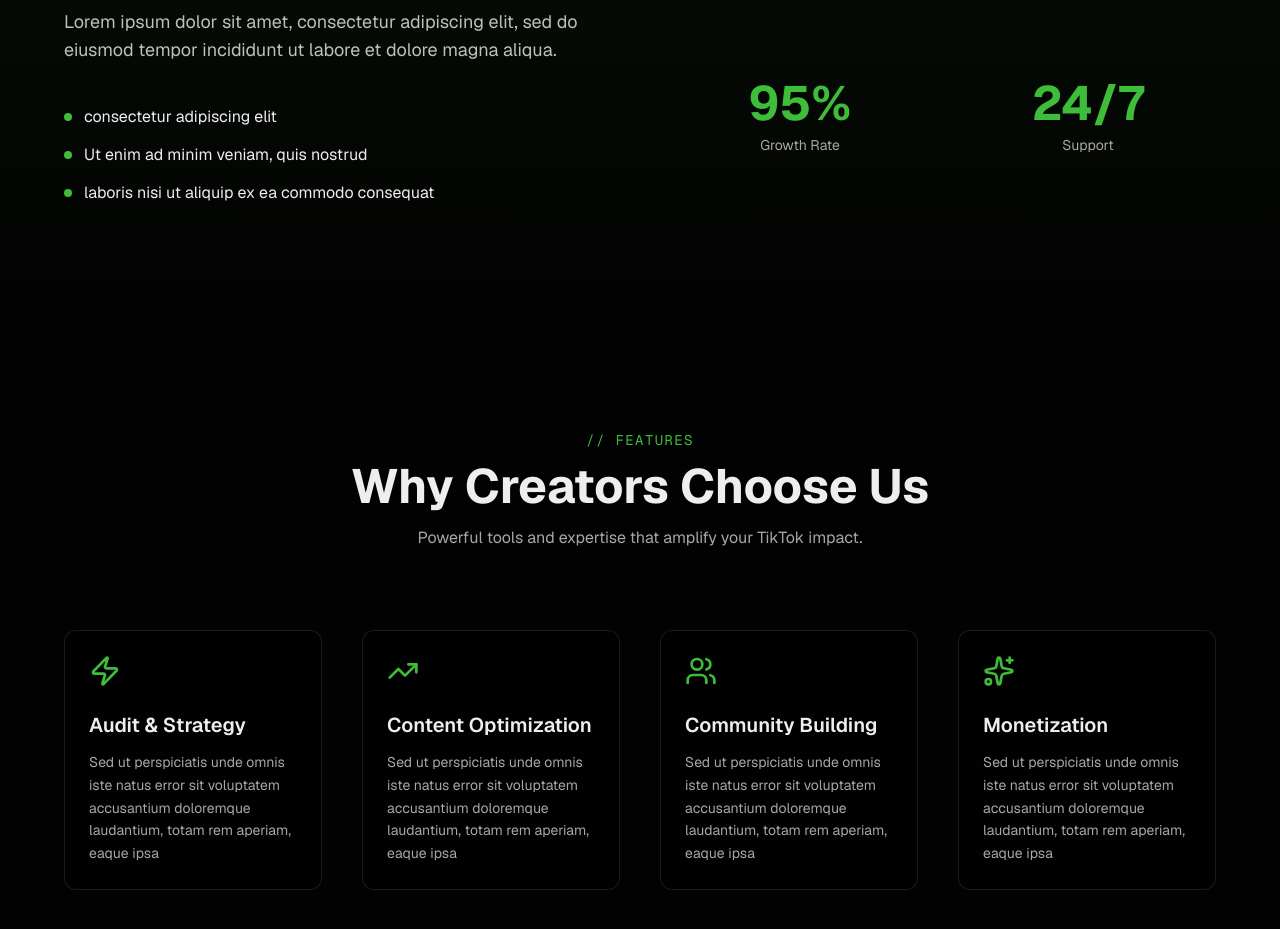
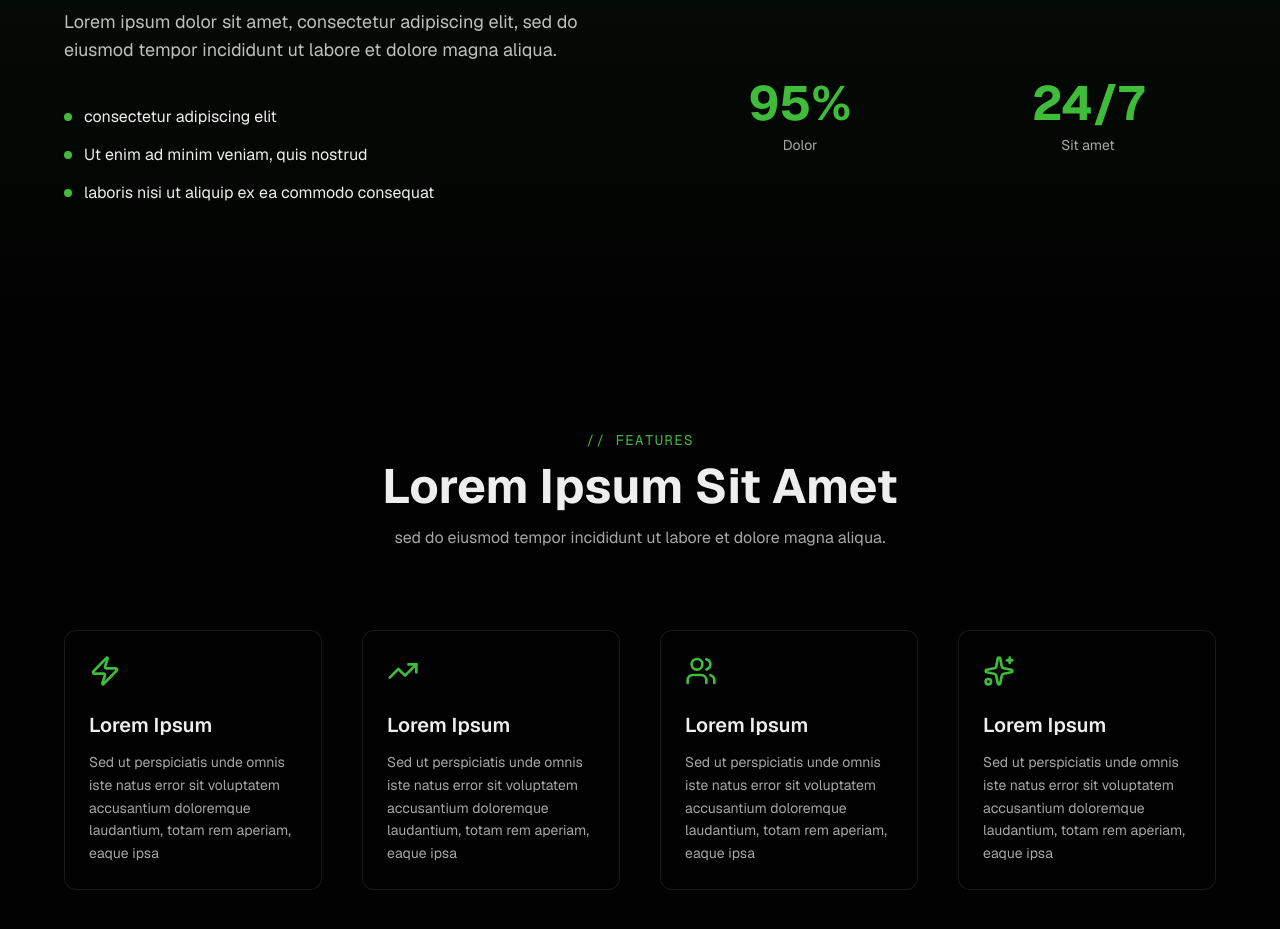
Before and after one commit to JaziBro/matrix_landing_page, a Next.js app: page / in a window 1280 px wide. Shown: the part 1200-2129 px from the top of the page. Built offline with nearby package versions, Linux system fonts and the light colour scheme.

Commit message:
Update About & Testimonials

```diff
--- a/app/components/About.tsx
+++ b/app/components/About.tsx
@@ -93,10 +93,10 @@ export default function AboutSection() {
               className="grid grid-cols-2 gap-6 md:gap-8"
             >
               {[
-                { number: "500+", label: "Creators Managed" },
-                { number: "2B+", label: "Total Views" },
-                { number: "95%", label: "Growth Rate" },
-                { number: "24/7", label: "Support" },
+                { number: "500+", label: "Lorem" },
+                { number: "2B+", label: "Ipsum" },
+                { number: "95%", label: "Dolor" },
+                { number: "24/7", label: "Sit amet" },
               ].map((stat, i) => (
                 <motion.div
                   key={i}
--- a/app/components/Features.tsx
+++ b/app/components/Features.tsx
@@ -10,25 +10,25 @@ export default function FeaturesSection() {
   const features = [
     {
       icon: Zap,
-      title: "Audit & Strategy",
+      title: "Lorem Ipsum",
       description:
         "Sed ut perspiciatis unde omnis iste natus error sit voluptatem accusantium doloremque laudantium, totam rem aperiam, eaque ipsa",
     },
     {
       icon: TrendingUp,
-      title: "Content Optimization",
+      title: "Lorem Ipsum",
       description:
         "Sed ut perspiciatis unde omnis iste natus error sit voluptatem accusantium doloremque laudantium, totam rem aperiam, eaque ipsa",
     },
     {
       icon: Users,
-      title: "Community Building",
+      title: "Lorem Ipsum",
       description:
         "Sed ut perspiciatis unde omnis iste natus error sit voluptatem accusantium doloremque laudantium, totam rem aperiam, eaque ipsa",
     },
     {
       icon: Sparkles,
-      title: "Monetization",
+      title: "Lorem Ipsum",
       description:
         "Sed ut perspiciatis unde omnis iste natus error sit voluptatem accusantium doloremque laudantium, totam rem aperiam, eaque ipsa",
     },
@@ -70,10 +70,10 @@ export default function FeaturesSection() {
               {"// FEATURES"}
             </p>
             <h2 className="text-4xl md:text-5xl font-bold mb-4">
-              Why Creators Choose Us
+              Lorem Ipsum Sit Amet
             </h2>
             <p className="text-foreground/70 max-w-2xl mx-auto">
-              Powerful tools and expertise that amplify your TikTok impact.
+              sed do eiusmod tempor incididunt ut labore et dolore magna aliqua.
             </p>
           </motion.div>
 
```
